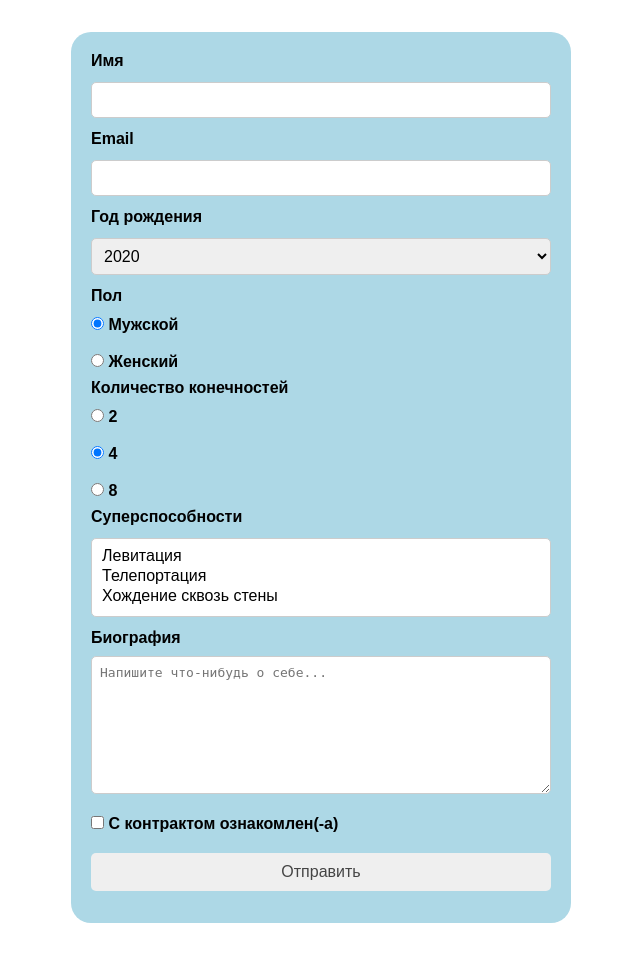
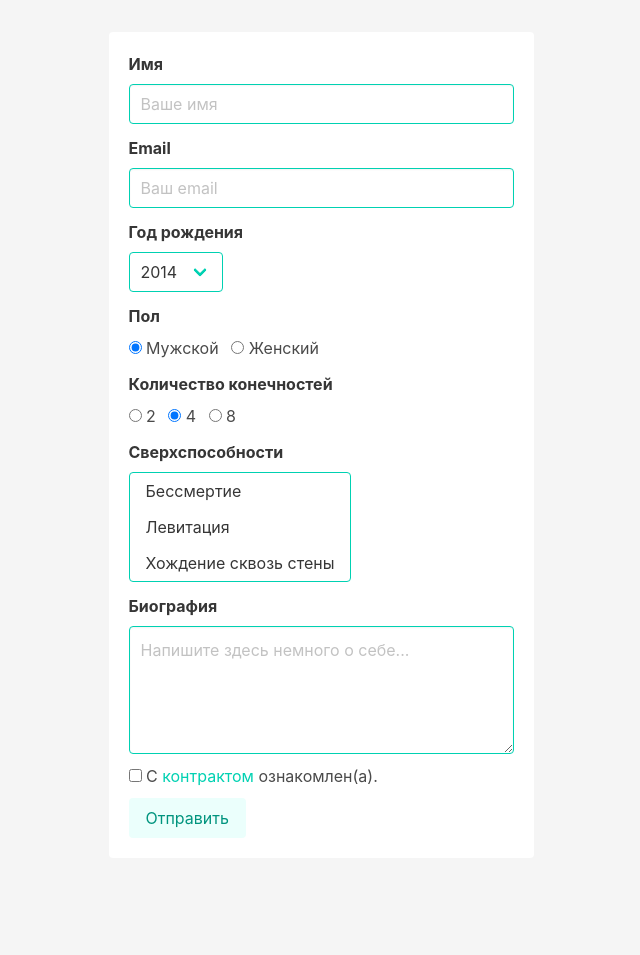
Before and after one commit to howtus/kubsu-web, a PHP site: page / in a window 1280 px wide. Shown: the whole page, without its empty margins (319-959 px from the left). After the commit the page ends 828 px from the top, so only its background shows below. Run offline with PHP 8.4, Linux system fonts and the light colour scheme; some libraries are stand-ins or nearby versions.

Commit message:
web4 bug fixes

```diff
--- a/web4/form.php
+++ b/web4/form.php
@@ -1,78 +1,96 @@
 <html lang="ru">
 <head>
+    <meta name="viewport" content="width=device-width, initial-scale=1.0">
+    <meta http-equiv="X-UA-Compatible" content="ie=edge">
     <title>Задание 4</title>
-      <meta charset="utf-8">
-      <meta name="viewport" content="width=device-width, initial-scale=1.0">
-      <link href="style.css" type="text/css" rel="stylesheet">
+    <link rel="stylesheet" href="https://cdn.jsdelivr.net/npm/bulma@0.8.0/css/bulma.min.css">
+    <link rel="stylesheet" href="style.css">
+    <script defer src="https://use.fontawesome.com/releases/v5.3.1/js/all.js"></script>
 </head>
 <body>
-
-    <form action="" method="POST">
-
+    <form id="form" action="" method="POST">
         <?php
-        if (!empty($messages)) {
-          print('<div id="messages">');
-          // Выводим все сообщения.
-          foreach ($messages as $message) {
-            print($message);
+        if ($messages['save'] != '') {
+            print '<div class="notification has-text-primary">'.$messages["save"].'</div>';
         }
-          print('</div>');
+        ?>
+        <!-- Текстовое поле для имени -->
+        <div class="field">
+            <label class="label" for="name-input">Имя</label>
+            <div class="control">
+                <input id="name-input" name="name" class="input <?php if ($errors['name']) print 'is-danger'; else print 'is-primary' ?>" type="text" placeholder="Ваше имя" value="<?php print $values['name']; ?>" />
+            </div>
+            <?php
+                print '<p class="help is-danger">'.$messages["name"].'</p>';
+            ?>
+        </div>
+        <!-- Текстовое поле для почты -->
+        <div class="field">
+            <label for="form-email" class="label">Email</label>
+            <div class="control">
+                <input id="form-email" name="email" class="input <?php if ($errors['email']) print 'is-danger'; else print 'is-primary' ?>" type="email" placeholder="Ваш email" value="<?php print $values['email']; ?>" />
+            </div>
+            <?php
+                print '<p class="help is-danger">'.$messages["email"].'</p>';
+            ?>
+        </div>
+        <!-- Выбор из списка для года рождения -->
+        <div class="field">
+            <label for="year-select" class="label">Год рождения</label>
+            <div class="control">
+                <div class="select is-primary">
+                    <select name="year" id="year-select">
+                    <?php
+                    for ($i = 2014; $i > 1955; $i--) {
+                        print('<option value="'.$i.'"');
+                        if ($values['year'] == $i) {
+                            print('selected');
                         }
-
-        // Далее выводим форму отмечая элементы с ошибками классом error
-        // и задавая начальные значения элементов ранее сохраненными.
-        ?>
-
-
-      <!-- Name -->
-      <label for="nameInput">Имя </label>
-      <input id="nameInput" name="name" type="text" <?php if ($errors['name']) {print 'class="error"';} ?> value="<?php print $values['name']; ?>" />
-
-      <!-- Email -->
-      <label for="emailInput">Email </label>
-      <input id="emailInput" name="email" type="email" <?php if ($errors['email']) {print 'class="error"';} ?> value="<?php print $values['email']; ?>" />
-
-      <!-- Year -->
-      <label for="selectInput">Год рождения</label>
-      <select name="year">
-          <?php
-            for ($i = 2020; $i > 1950; $i--) {
-              print('<option value="'.$i.'" ');
-              if ($values['year'] == $i) print('selected ');
-              print('>'.$i.'</option> ');
+                        print('>'.$i.'</option>');
                     }
                     ?>
                     </select>
-
-      <!-- Sex -->
-      <label>Пол</label>
-      <label>
-          <input type="radio" name="sex" value="male" <?php if ($values['sex'] == 'male') print("checked"); ?> >
+                </div>
+            </div>
+        </div>
+        <!-- Радиокнопки для пола -->
+        <div class="field">
+            <label class="label">Пол</label>
+            <div class="control">
+                <label class="radio">
+                    <input type="radio" name="sex" value="male"<?php if ($values['sex'] == 'male') print(' checked'); ?>/>
                     Мужской
                 </label>
-      <label>
-          <input type="radio" name="sex" value="female" <?php if ($values['sex'] == 'female') print("checked"); ?> >
+                <label class="radio">
+                    <input type="radio" name="sex" value="female"<?php if ($values['sex'] == 'female') print(' checked'); ?>/>
                     Женский
                 </label>
-
-      <!-- Limbs -->
-      <label>Количество конечностей</label>
-      <label>
-          <input type="radio" name="limbs" value="2" <?php if ($values['limbs'] == 2) print("checked"); ?> >
+            </div>
+        </div>
+        <!-- Радиокнопки для количества конечностей -->
+        <div class="field">
+            <label class="label">Количество конечностей</label>
+            <div class="control">
+                <label class="radio">
+                    <input type="radio" name="limbs" value="2"<?php if ($values['limbs'] == 2) print(" checked "); ?> />
                     2
                 </label>
-      <label>
-          <input type="radio" name="limbs" value="4" <?php if ($values['limbs'] == 4) print("checked"); ?> >
+                <label class="radio">
+                    <input type="radio" name="limbs" value="4"<?php if ($values['limbs'] == 4) print(" checked "); ?> />
                     4
                 </label>
-      <label>
-          <input type="radio" name="limbs" value="8" <?php if ($values['limbs'] == 8) print("checked"); ?> >
+                <label class="radio">
+                    <input type="radio" name="limbs" value="8"<?php if ($values['limbs'] == 8) print(" checked "); ?> />
                     8
                 </label>
-
-      <!-- Powers -->
-      <label for="powersSelect">Суперспособности</label>
-      <select id="powersSelect" <?php if ($errors['powers']) {print 'class="error"';} ?> name="powers[]" multiple size="3">
+            </div>
+        </div>
+        <!-- Множественный выбор сверхспособностей -->
+        <div class="field">
+            <label for="form-select" class="label">Сверхспособности</label>
+            <div class="control">
+                <div class="select is-multiple <?php if ($errors['powers']) print 'is-danger'; else print 'is-primary' ?>">
+                    <select id="form-select" name="powers[]" multiple size="3">
                         <?php
                             foreach ($powers as $key => $value) {
                                 $selected = empty($values['powers'][$key]) ? '' : ' selected="selected" ';
@@ -80,16 +98,38 @@
                             }
                         ?>
                     </select>
-
-      <!-- Bio -->
-      <label for="bioArea">Биография</label>
-      <textarea id="bioArea" name="bio" rows="8" cols="30" placeholder="Напишите что-нибудь о себе..." <?php if ($errors['bio']) {print 'class="error"';} ?>><?php print $values['bio']; ?></textarea>
-
-      <!-- Check -->
-      <label <?php if ($errors['check']) {print 'class="error"';} ?>><input type="checkbox" name="check" value="ok"> С контрактом ознакомлен(-а)</label>
-
-      <!-- Button -->
-      <input type="submit" value="Отправить" />
+                </div>
+            </div>
+            <?php
+                print '<p class="help is-danger">'.$messages["powers"].'</p>';
+            ?>
+        </div>
+        <!-- Текстовое поле для биографии -->
+        <div class="field">
+            <label for="form-text" class="label">Биография</label>
+            <div class="control">
+                <textarea id="form-text" name="bio" class="textarea <?php if ($errors['bio']) print 'is-danger'; else print 'is-primary' ?>" placeholder="Напишите здесь немного о себе..."><?php print $values['bio']; ?></textarea>
+            </div>
+            <?php
+                print '<p class="help is-danger">'.$messages["bio"].'</p>';
+            ?>
+        </div>
+        <!-- Чекбокс -->
+        <div class="field">
+            <div class="control">
+                <label class="checkbox">
+                    <input type="checkbox" name="check" value="ok">
+                    С <a href="#" class="has-text-primary">контрактом</a> ознакомлен(а).
+                </label>
+            </div>
+        </div>
+        <?php
+            print '<p class="help is-danger">'.$messages["check"].'</p>';
+        ?>
+        <!-- Кнопка -->
+        <div class="control">
+            <button id="btn" type="submit" class="button is-light is-primary">Отправить</button>
+        </div>
     </form>
 </body>
 </html>
--- a/web4/index.php
+++ b/web4/index.php
@@ -4,61 +4,69 @@ header('Content-Type: text/html; charset=UTF-8');
 if ($_SERVER['REQUEST_METHOD'] == 'GET') {
 
   $messages = array();
+  $messages['save'] = '';
+  $messages['name'] = '';
+  $messages['email'] = '';
+  $messages['powers'] = '';
+  $messages['bio'] = '';
+  $messages['check'] = '';
 
   if (!empty($_COOKIE['save'])) {
     setcookie('save', '', 100000);
-    $messages[] = 'Спасибо, результаты отправлены в базу данных.';
+    $messages['save'] = 'Спасибо, результаты отправлены в базу данных';
   }
+
   if (!empty($_COOKIE['notsave'])) {
-    setcookie('notsave', '', 100000);
-    $messages[] = 'Ошибка отправления в базу данных.';
+      setcookie('notsave', '', 100000);
+      $messages['save'] = 'Ошибка отправления в базу данных.';
   }
 
   $errors = array();
   $errors['name'] = empty($_COOKIE['name_error']) ? '' : $_COOKIE['name_error'];
-  $errors['email'] = !empty($_COOKIE['email_error']);
-  $errors['powers'] = !empty($_COOKIE['powers_error']);
-  $errors['bio'] = !empty($_COOKIE['bio_error']);
-  $errors['check'] = !empty($_COOKIE['check_error']);
+  $errors['email'] = empty($_COOKIE['email_error']) ? '' : $_COOKIE['email_error'];
+  $errors['powers'] = empty($_COOKIE['powers_error']) ? '' : $_COOKIE['powers_error'];
+  $errors['bio'] = empty($_COOKIE['bio_error']) ? '' : $_COOKIE['bio_error'];
+  $errors['check'] = empty($_COOKIE['check_error']) ? '' : $_COOKIE['check_error'];
 
   // name error print
   if ($errors['name'] == 'null') {
     setcookie('name_error', '', 100000);
-    $messages[] = '<div>Заполните имя.</div>';
+    $messages['name'] = 'Заполните имя';
   }
   else if ($errors['name'] == 'incorrect') {
       setcookie('name_error', '', 100000);
-      $messages[] = '<div>Недопустимые символы. Введите имя заново.</div>';
+      $messages['name'] = 'Недопустимые символы. Введите имя заново';
   }
 
   // email error print
   if ($errors['email']) {
     setcookie('email_error', '', 100000);
-    $messages[] = '<div>Заполните почту.</div>';
+    $messages['email'] = 'Заполните почту';
   }
 
   // powers error print
   if ($errors['powers']) {
     setcookie('powers_error', '', 100000);
-    $messages[] = '<div>Выберите хотя бы одну сверхспособность.</div>';
+    $messages['powers'] = 'Выберите хотя бы одну сверхспособность';
   }
 
   if ($errors['bio']) {
     setcookie('bio_error', '', 100000);
-    $messages[] = '<div>Напишите что-нибудь о себе.</div>';
+    $messages['bio'] = 'Напишите что-нибудь о себе';
   }
 
   if ($errors['check']) {
     setcookie('check_error', '', 100000);
-    $messages[] = '<div>Вы не можете отправить форму не согласившись с контрактом.</div>';
+    $messages['check'] = 'Вы не можете отправить форму не согласившись с контрактом';
   }
 
   // Складываем предыдущие значения полей в массив, если есть.
   $values = array();
   $powers = array();
-  $powers['levit'] = "Левитация";
-  $powers['tp'] = "Телепортация";
-  $powers['walk'] = "Хождение сквозь стены";
+  $powers['immortality'] = "Бессмертие";
+  $powers['levitation'] = "Левитация";
+  $powers['walls-walking'] = "Хождение сквозь стены";
+
   $values['name'] = empty($_COOKIE['name_value']) ? '' : $_COOKIE['name_value'];
   $values['email'] = empty($_COOKIE['email_value']) ? '' : $_COOKIE['email_value'];
   $values['year'] = empty($_COOKIE['year_value']) ? '' : $_COOKIE['year_value'];
@@ -205,3 +213,4 @@ else {
   // Делаем перенаправление.
   header('Location: index.php');
 }
+?>
--- a/web4/style.css
+++ b/web4/style.css
@@ -1,48 +1,26 @@
-.error {
-  border: 2px solid red;
+html {
+    background-color: #f5f5f5;
 }
 
-body {
-    font-family: sans-serif;
+#form {
+    background-color: #ffffff;
+    padding: 20px;
+    border-radius: 4px;;
+    max-width: 425px;
+    height: 100%;
 }
 
-form {
-    display: flex;
-    flex-direction: column;
-    max-width: 500px;
-    margin: 2rem auto;
-    background-color: lightblue;
-    padding: 20px;
-    box-sizing: border-box;
-    border-radius: 20px;
-}
-
-label {
-    font-weight: bold;
-}
-
-input, select, textarea {
-    margin: 0.75em 0;
-}
-
-input[type="submit"] {
-    border-radius: 5px;
-    background-color: #efefef;
-    color: #444;
-    border: none;
-    padding: 10px 50px;
-    font-size: 1em;
-}
-
-input[type="submit"]:hover {
-    background-color: #ececec;
-    color: #222;
+#btn {
     cursor: pointer;
 }
 
-input, select, textarea {
-    padding: 8px 8px;
-    font-size: 1em;
-    border-radius: 5px;
-    border: 1px solid #ccc;
+#btn::after {
+    border-color: transparent transparent #00d1b2 #00d1b2!important;
 }
+
+@media screen and (min-width: 426px) {
+    #form {
+        height: auto;
+        margin: 2em auto;
+    }
+}
```
Lines whose indentation alone changed are shown as unchanged.
